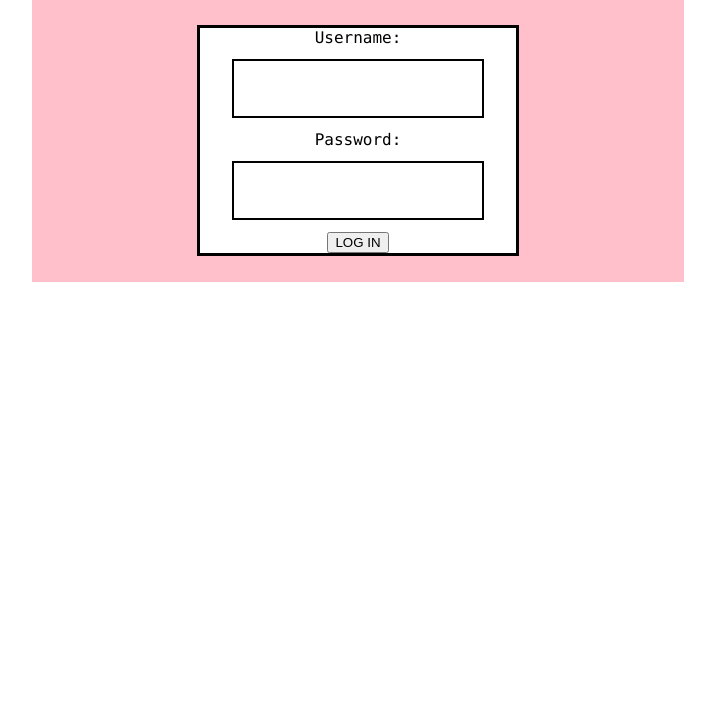
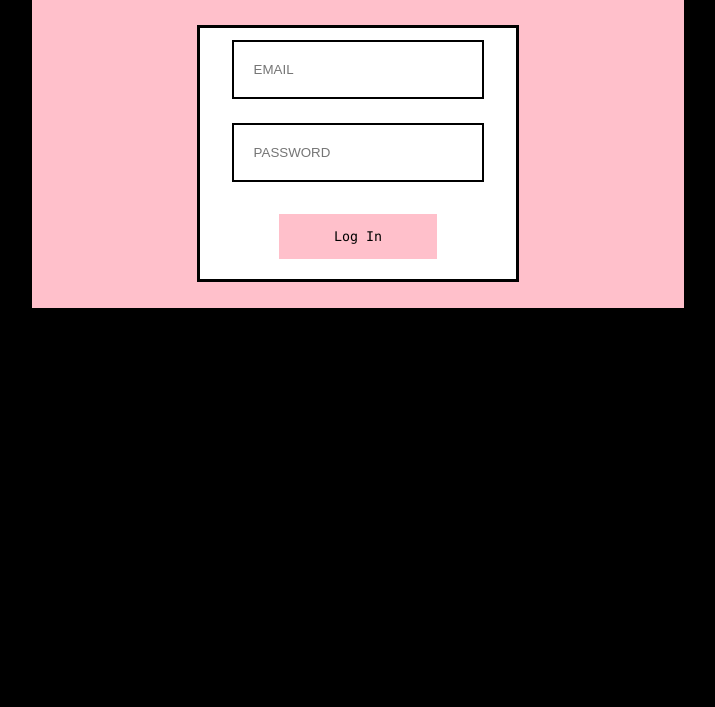
Before and after one commit to llictawa/LoginLictawaLoubhelle, a website: page index.html in a window 1280 px wide. Shown: the part 93-800 px from the top of the page, without its empty margins (282-997 px from the left). Drawn offline with Linux system fonts and the light colour scheme.

```diff
--- a/index.html
+++ b/index.html
@@ -1,11 +1,26 @@
 <html>
-    <link rel="login" href="index.css">
     <head>
         <title>LOGIN FORM</title>
+        <script>
+        function validateEmail(email)
+         {
+            var re = /^(([^<>()\[\]\\.,;:\s@"]+(\.[^<>()\[\]\\.,;:\s@"]+)*)|(".+"))@((\[[0-9]{1,3}\.[0-9]{1,3}\.[0-9]{1,3}\.[0-9]{1,3}\])|(([a-zA-Z\-0-9]+\.)+[a-zA-Z]{2,}))$/;
+            return re.test(String(email).toLowerCase());
+        }
+
+
+        function validatePassword(password)
+        {
+            var re = /^(?=.*[A-Za-z])(?=.*\d)(?=.*[@$!%*#?&])[A-Za-z\d@$!%*#?&]{8,}$/;
+            return re.test(password);
+        }
+        </script>
+
         <style>
            body{
             font-family: "Lucida Console", "Courier New", monospace;
-            background-color: white;
+            background-color:black;
+
             }
 
             button{
@@ -48,17 +63,15 @@
 
         </style>
     </head>
+
     <body>
         <center>
         <div class="container">
             <h1>LOGIN FORM</h1><br>
-            <form id="loginForm" action="/login" method="POST">
-                <label>Username:</label>
-                <input type="text" name="USERNAME" />
-                <label>Password:</label>
-                <input type="password" name="PASSWORD" /> <br>
-                <input type="submit" value="LOG IN" /> <br>
-
+            <form>
+                <input id ="email" type="text" placeholder="EMAIL" required><br>
+                <input id ="password" type="password" placeholder="PASSWORD" required><br>
+                <button type="submit" role="button" onclick="return validatePassword(password.value)" onclick="return validateEmail(email.value)">Log In</button>
             </form>
         </div>
     </center>
```
Also changed, not shown: image.jpg (added).
